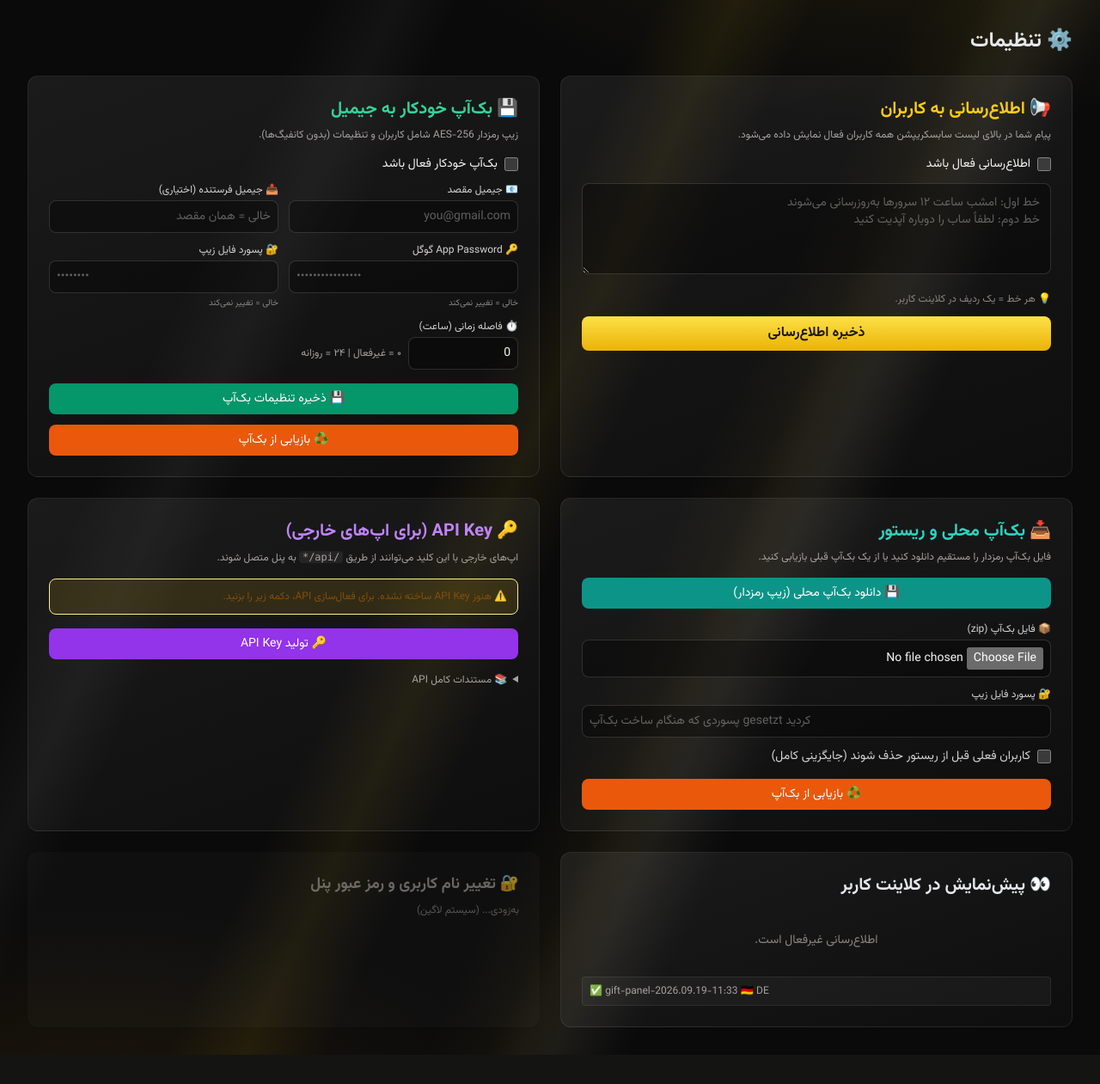
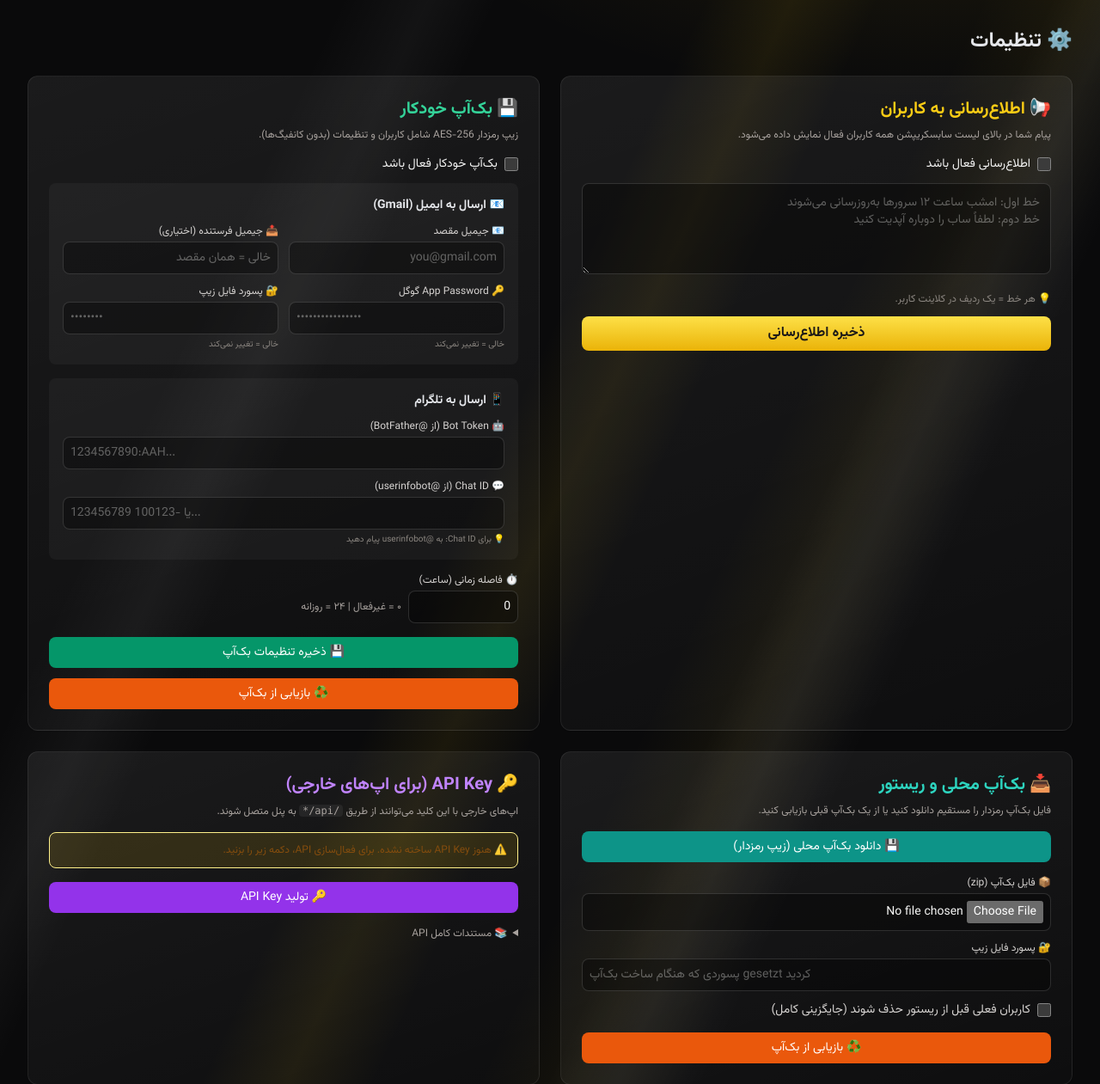
Before and after one commit to asd1asd00000/conf-to-sub, a FastAPI app: page /admin/settings in a window 1280 px wide. Shown: the part 55-1316 px from the top of the page at 86% size. Before the commit the page ends 1282 px from the top, so only its background shows below. Run offline with FastAPI, Linux system fonts and the light colour scheme; the visitor is signed in with stand-in values (Sample User, id 1); style sheets or scripts are compiled from the project's sources.

Commit message:
Update settings.html

```diff
--- a/app/templates/settings.html
+++ b/app/templates/settings.html
@@ -20,9 +20,9 @@
         </form>
     </div>
 
-    <!-- بک‌آپ خودکار به جیمیل -->
+    <!-- بک‌آپ خودکار به جیمیل و تلگرام -->
     <div class="bg-white p-6 rounded-xl shadow-sm border-t-4 border-emerald-500">
-        <h2 class="text-xl font-semibold mb-2 text-emerald-600">💾 بک‌آپ خودکار به جیمیل</h2>
+        <h2 class="text-xl font-semibold mb-2 text-emerald-600">💾 بک‌آپ خودکار</h2>
         <p class="text-xs text-gray-500 mb-4">زیپ رمزدار AES-256 شامل کاربران و تنظیمات (بدون کانفیگ‌ها).</p>
         {% if backup_last_sent %}
         <div class="bg-emerald-50 border border-emerald-200 rounded-lg p-3 mb-4 text-xs">
@@ -34,6 +34,10 @@
                 <input type="checkbox" name="backup_enabled" {{ 'checked' if backup_enabled }} class="w-4 h-4">
                 بک‌آپ خودکار فعال باشد
             </label>
+
+            <!-- ایمیل -->
+            <div class="bg-gray-50 p-4 rounded-lg mb-4">
+                <h3 class="font-bold text-sm mb-3">📧 ارسال به ایمیل (Gmail)</h3>
                 <div class="grid grid-cols-1 md:grid-cols-2 gap-3 mb-3">
                     <div>
                         <label class="block text-xs text-gray-600 mb-1">📧 جیمیل مقصد</label>
@@ -44,7 +48,7 @@
                         <input type="email" name="backup_email_from" value="{{ backup_email_from }}" placeholder="خالی = همان مقصد" class="w-full p-2 border border-gray-300 rounded-lg text-sm focus:ring-2 focus:ring-emerald-500 focus:outline-none">
                     </div>
                 </div>
-            <div class="grid grid-cols-1 md:grid-cols-2 gap-3 mb-3">
+                <div class="grid grid-cols-1 md:grid-cols-2 gap-3">
                     <div>
                         <label class="block text-xs text-gray-600 mb-1">🔑 App Password گوگل</label>
                         <input type="password" name="backup_smtp_password" placeholder="••••••••••••••••" class="w-full p-2 border border-gray-300 rounded-lg text-sm focus:ring-2 focus:ring-emerald-500 focus:outline-none dir-ltr text-left">
@@ -56,6 +60,24 @@
                         <p class="text-[10px] text-gray-400 mt-1">خالی = تغییر نمی‌کند</p>
                     </div>
                 </div>
+            </div>
+
+            <!-- تلگرام -->
+            <div class="bg-gray-50 p-4 rounded-lg mb-4">
+                <h3 class="font-bold text-sm mb-3">📱 ارسال به تلگرام</h3>
+                <div class="grid grid-cols-1 gap-3">
+                    <div>
+                        <label class="block text-xs text-gray-600 mb-1">🤖 Bot Token (از @BotFather)</label>
+                        <input type="text" name="backup_telegram_bot_token" value="{{ backup_telegram_bot_token }}" placeholder="1234567890:AAH..." class="w-full p-2 border border-gray-300 rounded-lg text-sm focus:ring-2 focus:ring-emerald-500 focus:outline-none dir-ltr text-left">
+                    </div>
+                    <div>
+                        <label class="block text-xs text-gray-600 mb-1">💬 Chat ID (از @userinfobot)</label>
+                        <input type="text" name="backup_telegram_chat_id" value="{{ backup_telegram_chat_id }}" placeholder="123456789 یا -100123..." class="w-full p-2 border border-gray-300 rounded-lg text-sm focus:ring-2 focus:ring-emerald-500 focus:outline-none dir-ltr text-left">
+                        <p class="text-[10px] text-gray-400 mt-1">💡 برای Chat ID: به @userinfobot پیام دهید</p>
+                    </div>
+                </div>
+            </div>
+
             <div class="mb-4">
                 <label class="block text-xs text-gray-600 mb-1">⏱️ فاصله زمانی (ساعت)</label>
                 <div class="flex gap-2">
```
Lines whose indentation alone changed are shown as unchanged.
